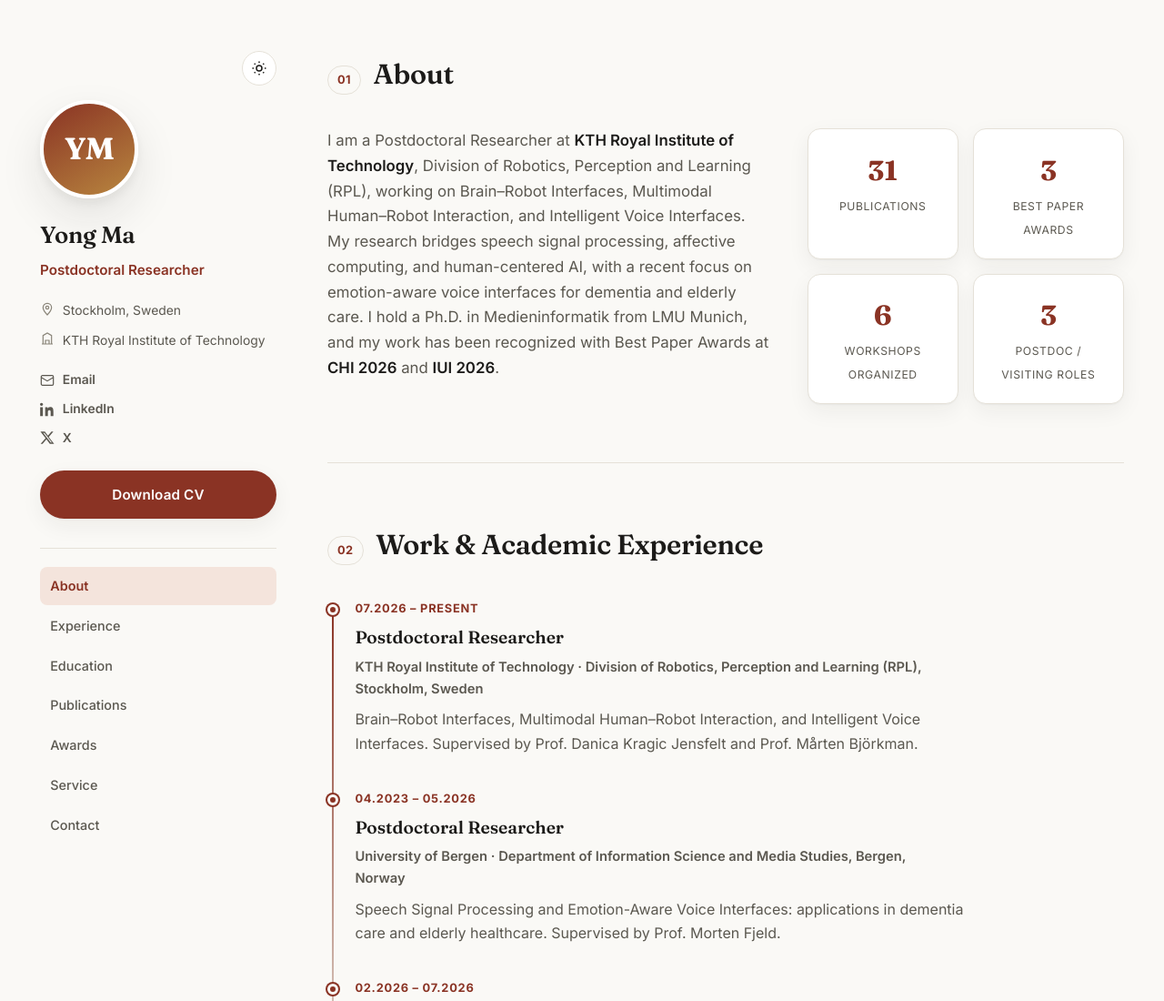
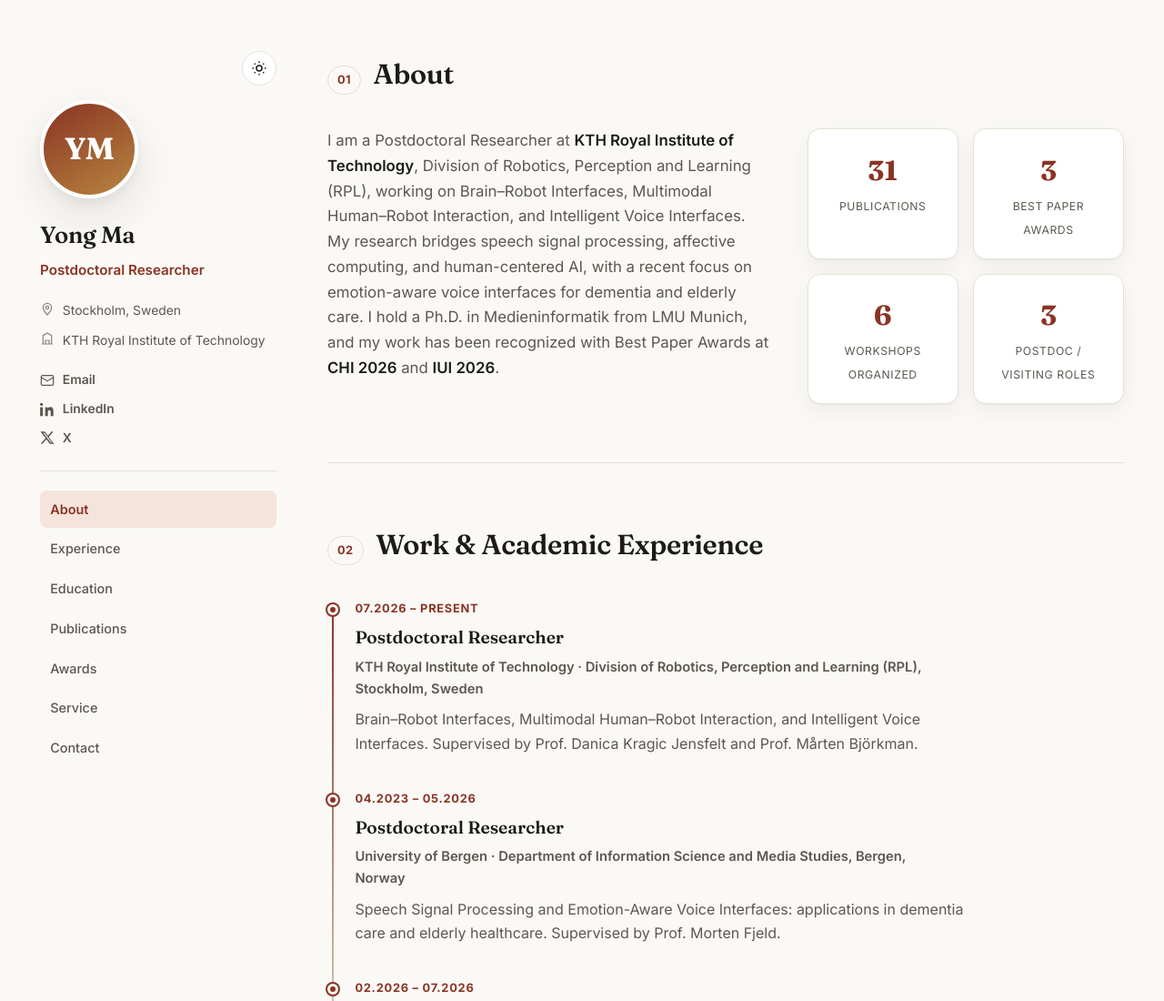
Before and after one commit to WAM-YOMAR/WAM-YOMAR.github.io, a plain HTML site: page index.html in a window 1280 px wide. Shown: the top 1100 px of the page at 91% size. Drawn offline with Linux system fonts and the light colour scheme.

Commit message:
Remove CV download from the published site
Drop the sidebar CV button and stop publishing the CV PDF; only the
website content is served now.

Co-Authored-By: Claude Sonnet 5 <noreply@anthropic.com>

```diff
--- a/css/style.css
+++ b/css/style.css
@@ -154,8 +154,6 @@ p{ margin: 0; }
 .side-socials a:hover{ color: var(--accent); }
 .side-socials svg{ width:16px; height:16px; }
 
-.side-cv{ width:100%; margin-bottom: 2rem; }
-
 .side-nav{ display:flex; flex-direction:column; gap: .15rem; width:100%; border-top: 1px solid var(--border); padding-top: 1.3rem; }
 .side-nav a{
   padding: .55rem .7rem; border-radius: 8px; font-size: .9rem; font-weight:500;
@@ -163,20 +161,6 @@ p{ margin: 0; }
 }
 .side-nav a:hover{ color: var(--text); background: var(--bg-alt); }
 .side-nav a.active{ color: var(--accent); background: var(--accent-soft); font-weight:600; }
-
-/* ============ Buttons ============ */
-.btn{
-  display:inline-flex; align-items:center; justify-content:center;
-  padding: .8rem 1.5rem; border-radius: 999px;
-  font-weight:600; font-size:.95rem; letter-spacing:.01em;
-  transition: transform .15s ease, box-shadow .2s ease, background .2s ease, color .2s ease, border-color .2s ease;
-  border: 1px solid transparent; cursor:pointer;
-}
-.btn-primary{
-  background: var(--accent); color: #fff;
-  box-shadow: var(--shadow);
-}
-.btn-primary:hover{ transform: translateY(-2px); box-shadow: var(--shadow-lg); background: var(--accent-2); }
 
 /* ============ Content ============ */
 .content{ flex: 1; min-width: 0; }
@@ -312,7 +296,6 @@ p{ margin: 0; }
   .side-name{ font-size: 1.3rem; margin-bottom:.15rem; }
   .side-tagline{ margin-bottom:0; }
   .side-meta, .side-socials{ width:auto; flex-direction:row; flex-wrap:wrap; gap: 1.1rem; margin: 1rem 0 0; }
-  .side-cv{ width:auto; margin: 1rem 0 0; order:1; }
   .side-nav{
     width:100%; flex-direction:row; flex-wrap:wrap; border-top:none; padding-top: 1.3rem;
     margin-top: .3rem; border-top: 1px solid var(--border);
--- a/index.html
+++ b/index.html
@@ -51,8 +51,6 @@
       <li><a href="https://www.linkedin.com/in/yong-ma-907a61185/" target="_blank" rel="noopener" title="LinkedIn"><svg viewBox="0 0 24 24" fill="currentColor"><path d="M4.98 3.5C4.98 4.88 3.87 6 2.5 6S0 4.88 0 3.5 1.11 1 2.48 1 4.98 2.12 4.98 3.5zM.24 8.25h4.5V23H.24V8.25zM8.02 8.25h4.31v2.01h.06c.6-1.14 2.07-2.34 4.26-2.34 4.56 0 5.4 3 5.4 6.9V23h-4.5v-6.34c0-1.51-.03-3.46-2.11-3.46-2.11 0-2.44 1.65-2.44 3.35V23h-4.5V8.25z"/></svg><span>LinkedIn</span></a></li>
       <li><a href="https://twitter.com/yomar20190211" target="_blank" rel="noopener" title="X / Twitter"><svg viewBox="0 0 24 24" fill="currentColor"><path d="M18.9 2H22l-7.6 8.7L23.3 22h-7.1l-5.6-7.3L4.2 22H1l8.2-9.3L.7 2h7.3l5 6.7L18.9 2zm-1.2 18h1.9L7.4 4H5.3l12.4 16z"/></svg><span>X</span></a></li>
     </ul>
-
-    <a href="assets/Yong_Ma_CV.pdf" class="btn btn-primary side-cv" download>Download CV</a>
 
     <nav class="side-nav" aria-label="Section navigation">
       <a href="#about" data-nav>About</a>
```
Also changed, not shown: 3 other files.
